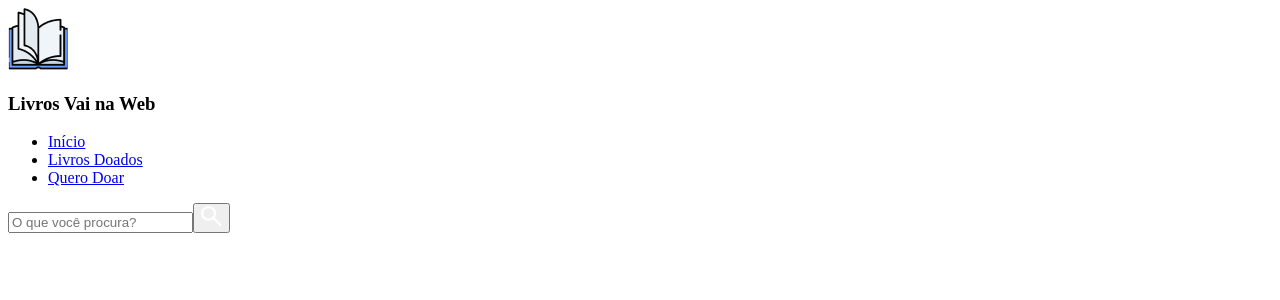
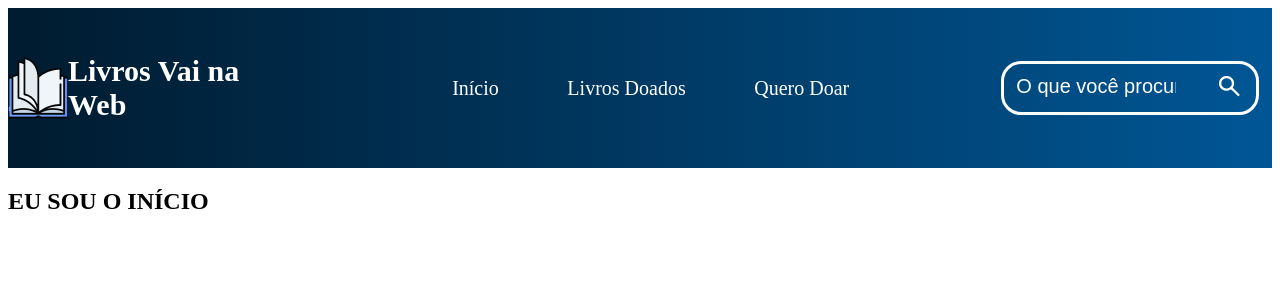
Before and after one commit to BiancaEvila/desafioFinalVNW, a React (Vite) app: page / in a window 1280 px wide. Shown: the top 300 px of the page. Built offline with nearby package versions, Linux system fonts and the light colour scheme.

Commit message:
:sparkles: feat: Adiciona rotas e estiliza a Header

```diff
--- a/package.json
+++ b/package.json
@@ -12,7 +12,8 @@
   "dependencies": {
     "react": "^18.3.1",
     "react-dom": "^18.3.1",
-    "react-router-dom": "^6.28.0"
+    "react-router-dom": "^6.28.0",
+    "sass": "^1.81.0"
   },
   "devDependencies": {
     "@eslint/js": "^9.13.0",
--- a/src/components/header/Header.jsx
+++ b/src/components/header/Header.jsx
@@ -1,23 +1,28 @@
 import logoLivro from '../../assets/header/logoLivro.png'
 import lupaHeader from '../../assets/header/lupaHeader.png'
 import {BrowserRouter, Routes, Route, Link} from 'react-router-dom'
+import Inicio from '../../pages/inicio/inicio'
+import LivrosDoados from '../../pages/livrosDoados/LivrosDoados'
+import QueroDoar from '../../pages/queroDoar/QueroDoar'
+import s from './header.module.scss'
+
 
 export default function Header(){
     return(
         <BrowserRouter>
             <header>
-            <section>
+            <section className={s.logoHeader}>
                 <img src={logoLivro} alt="Imagem de uma ilustração de um livro aberto de capa azul" />
                 <h1>Livros Vai na Web</h1>
             </section>
-            <nav>
+            <nav className={s.navHeader}>
                 <ul>
-                    <li><Link>Início</Link></li>
-                    <li><Link>Livros Doados</Link></li>
-                    <li><Link>Quero Doar</Link></li>
+                    <li><Link className={s.link} to='/'>Início</Link></li>
+                    <li><Link className={s.link} to='/livrosdoados'>Livros Doados</Link></li>
+                    <li><Link className={s.link} to='/querodoar'>Quero Doar</Link></li>
                 </ul>
             </nav>
-            <section>
+            <section className={s.barraDeBusca}>
                 <input type="search" name="" id="" placeholder='O que você procura?'/>
                 <button>
                     <img src={lupaHeader} alt="Imagem de uma lupa branca" />
@@ -25,9 +30,9 @@ export default function Header(){
             </section>
         </header>
         <Routes>
-            <Route/>
-            <Route/>
-            <Route/>
+            <Route path='/' element={<Inicio/>}/>
+            <Route path='/livrosdoados' element={<LivrosDoados/>}/>
+            <Route path='/querodoar' element={<QueroDoar/>}/>
         </Routes>
         </BrowserRouter>
     )
--- /dev/null
+++ b/src/components/header/header.module.scss
@@ -0,0 +1,69 @@
+header {
+    background: linear-gradient(90deg, #001B2F 0%, #005695 100%);
+    display: flex;
+    justify-content: space-between;
+    align-items: center;
+    height: 20vh;
+}
+
+.logoHeader {
+    display: flex;
+    align-items: center;
+    justify-content: space-around;
+    width: 20%;
+
+    h1 {
+        color: #fff;
+        font-size: 30px
+    }
+}
+
+.navHeader{
+    width: 40%;
+
+    ul {
+        display: flex;
+        justify-content: space-around;
+        list-style: none;
+    }
+
+    .link {
+        color: #fff;
+        font-size: 20px;
+        text-decoration: none;
+
+        &:hover{
+            color: rgb(116, 125, 245);
+        }
+    }
+}
+
+.barraDeBusca {
+    border: solid #fff;
+    width: 20%;
+    height: 6vh;
+    display: flex;
+    justify-content: space-around;
+    border-radius: 20px;
+    margin-right: 1%;
+
+    input {
+        background-color: transparent;
+        border: none;
+        width: 70%;
+
+        &::placeholder{
+            color: #fff;
+            font-size: 20px;
+        }
+
+    }
+
+    button {
+        background-color: transparent;
+        border: none;
+        cursor: pointer;
+    }
+
+
+}
--- /dev/null
+++ b/src/pages/inicio/Inicio.jsx
@@ -0,0 +1,5 @@
+export default function Inicio(){
+    return(
+        <h1>EU SOU O INÍCIO</h1>
+    )
+}
--- /dev/null
+++ b/src/pages/livrosDoados/LivrosDoados.jsx
@@ -0,0 +1,5 @@
+export default function LivrosDoados(){
+    return(
+        <h2>EU SOU OS LIVROS DOADOS</h2>
+    )
+}
--- /dev/null
+++ b/src/pages/queroDoar/QueroDoar.jsx
@@ -0,0 +1,5 @@
+export default function QueroDoar(){
+    return(
+        <h3>EU SOU O QUERO DOAR</h3>
+    )
+}
```
Also changed, not shown: 1 other file (tests, documents, lock files or other folders).
